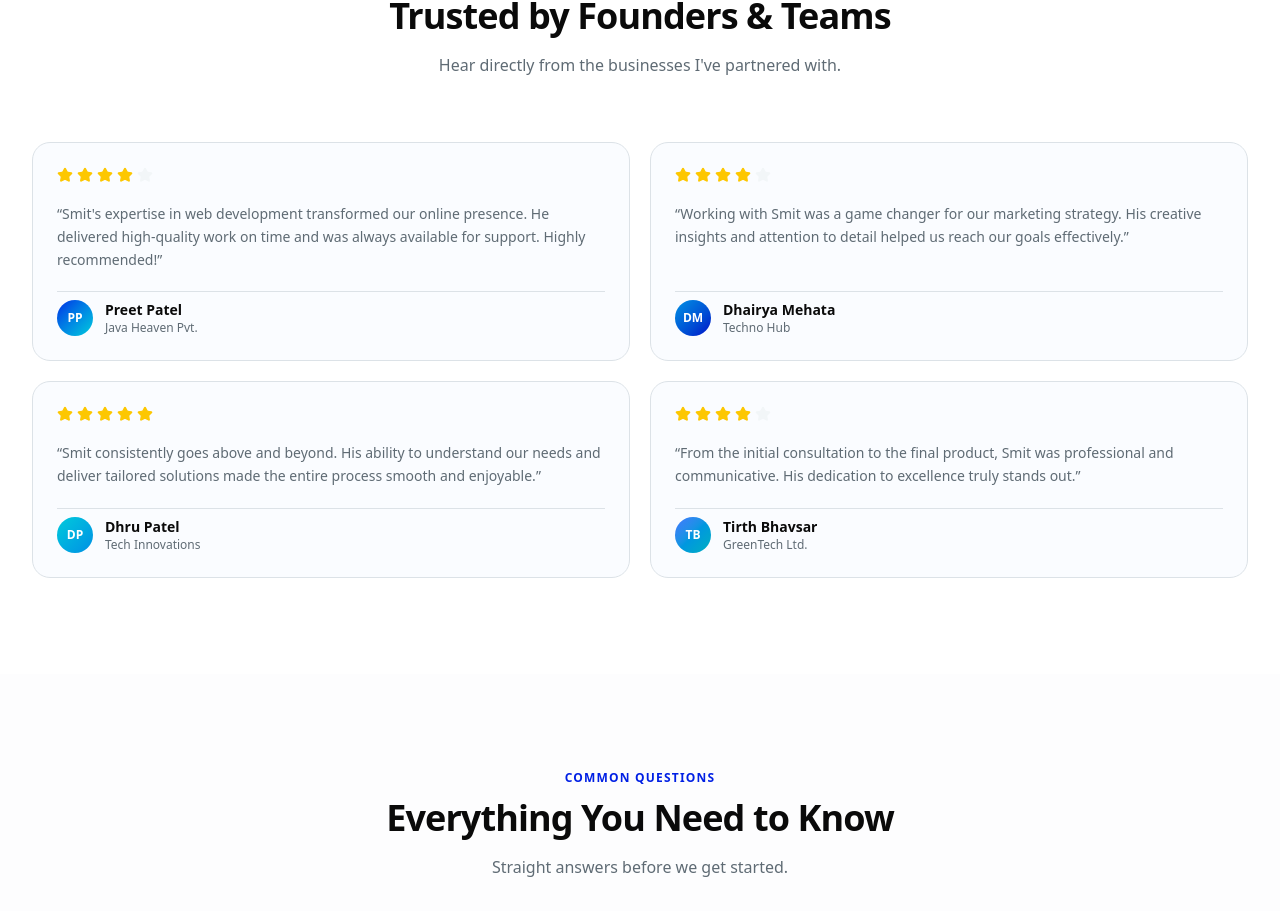
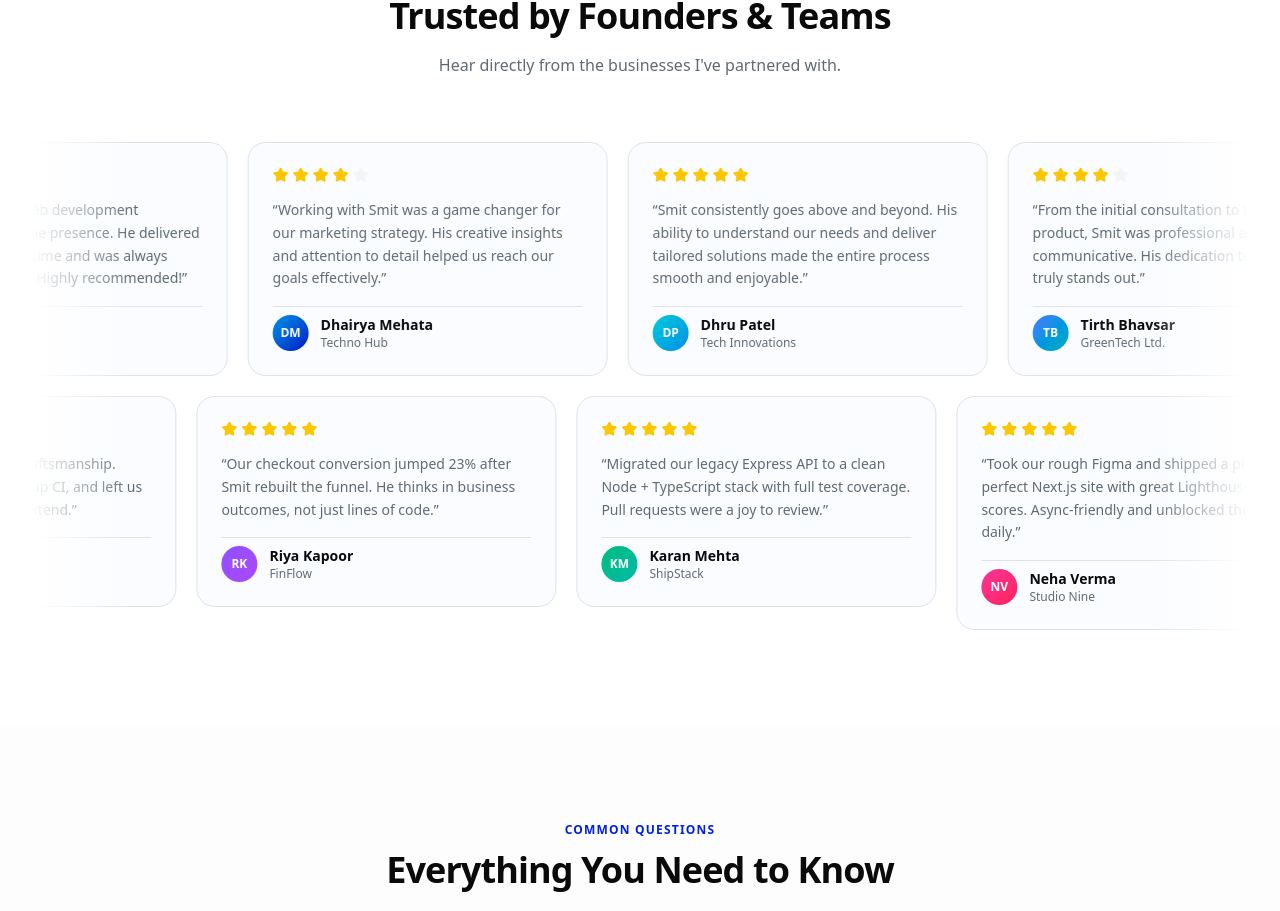
Before and after one commit to SmitParekh84/smitparekh-web, a Next.js app: page / in a window 1280 px wide. Shown: the part 4024-4935 px from the top of the page. Built offline with nearby package versions, Linux system fonts and the light colour scheme; no server answers; a web font is replaced by a local one.

Commit message:
feat(testimonials): add new testimonials with ratings and improve layout with TestimonialRow component

```diff
--- a/components/sections/Testimonials.tsx
+++ b/components/sections/Testimonials.tsx
@@ -1,11 +1,90 @@
 import { Star } from "lucide-react";
 import { cn } from "@/lib/utils";
 import { SectionHeader } from "@/components/ui/section-header";
-import { testimonials } from "@/data/testimonials";
+import { testimonials, type Testimonial } from "@/data/testimonials";
+
+function TestimonialCard({ t }: { t: Testimonial }) {
+  return (
+    <figure className="flex flex-col gap-4 rounded-2xl border border-border bg-card p-6 w-[300px] sm:w-[360px] shrink-0">
+      <div className="flex gap-1">
+        {Array.from({ length: 5 }).map((_, i) => (
+          <Star
+            key={i}
+            className={cn(
+              "w-4 h-4",
+              i < t.rating
+                ? "fill-yellow-400 text-yellow-400"
+                : "fill-muted text-muted"
+            )}
+          />
+        ))}
+      </div>
+
+      <blockquote className="flex-1 text-sm text-muted-foreground leading-relaxed line-clamp-5">
+        &ldquo;{t.quote}&rdquo;
+      </blockquote>
+
+      <figcaption className="flex items-center gap-3 pt-2 border-t border-border">
+        <div
+          className={cn(
+            "flex items-center justify-center w-9 h-9 rounded-full bg-gradient-to-br text-white text-xs font-bold shrink-0",
+            t.avatarColor
+          )}
+        >
+          {t.initials}
+        </div>
+        <div>
+          <p className="text-sm font-semibold">{t.name}</p>
+          <p className="text-xs text-muted-foreground">{t.company}</p>
+        </div>
+      </figcaption>
+    </figure>
+  );
+}
+
+function TestimonialRow({
+  items,
+  reverse = false,
+}: {
+  items: Testimonial[];
+  reverse?: boolean;
+}) {
+  return (
+    <div
+      className="flex w-max"
+      style={{
+        animation: `${reverse ? "marquee-reverse" : "marquee"} 80s linear infinite`,
+        willChange: "transform",
+      }}
+    >
+      <ul className="flex shrink-0 gap-4 sm:gap-5 pr-4 sm:pr-5 list-none m-0 p-0">
+        {items.map((t) => (
+          <li key={`a-${t.id}`}>
+            <TestimonialCard t={t} />
+          </li>
+        ))}
+      </ul>
+      <ul
+        aria-hidden="true"
+        className="flex shrink-0 gap-4 sm:gap-5 pr-4 sm:pr-5 list-none m-0 p-0"
+      >
+        {items.map((t) => (
+          <li key={`b-${t.id}`}>
+            <TestimonialCard t={t} />
+          </li>
+        ))}
+      </ul>
+    </div>
+  );
+}
 
 export default function Testimonials() {
+  const half = Math.ceil(testimonials.length / 2);
+  const row1 = testimonials.slice(0, half);
+  const row2 = testimonials.slice(half);
+
   return (
-    <section className="page-section">
+    <section className="page-section overflow-hidden">
       <div className="page-container">
         <SectionHeader
           label="Client Results"
@@ -13,46 +92,17 @@ export default function Testimonials() {
           description="Hear directly from the businesses I've partnered with."
         />
 
-        <div className="grid grid-cols-1 sm:grid-cols-2 gap-5">
-          {testimonials.map((testimonial) => (
-            <figure
-              key={testimonial.id}
-              className="flex flex-col gap-5 rounded-2xl border border-border bg-card p-6"
-            >
-              <div className="flex gap-1">
-                {Array.from({ length: 5 }).map((_, i) => (
-                  <Star
-                    key={i}
-                    className={cn(
-                      "w-4 h-4",
-                      i < testimonial.rating
-                        ? "fill-yellow-400 text-yellow-400"
-                        : "fill-muted text-muted"
-                    )}
-                  />
-                ))}
-              </div>
-
-              <blockquote className="flex-1 text-sm text-muted-foreground leading-relaxed">
-                &ldquo;{testimonial.quote}&rdquo;
-              </blockquote>
-
-              <figcaption className="flex items-center gap-3 pt-2 border-t border-border">
-                <div
-                  className={cn(
-                    "flex items-center justify-center w-9 h-9 rounded-full bg-gradient-to-br text-white text-xs font-bold shrink-0",
-                    testimonial.avatarColor
-                  )}
-                >
-                  {testimonial.initials}
-                </div>
-                <div>
-                  <p className="text-sm font-semibold">{testimonial.name}</p>
-                  <p className="text-xs text-muted-foreground">{testimonial.company}</p>
-                </div>
-              </figcaption>
-            </figure>
-          ))}
+        <div
+          className="flex flex-col gap-5 hover:[&>div>div]:[animation-play-state:paused]"
+          style={{
+            WebkitMaskImage:
+              "linear-gradient(to right, transparent, black 8%, black 92%, transparent)",
+            maskImage:
+              "linear-gradient(to right, transparent, black 8%, black 92%, transparent)",
+          }}
+        >
+          <TestimonialRow items={row1} />
+          <TestimonialRow items={row2} reverse />
         </div>
       </div>
     </section>
--- a/data/testimonials.ts
+++ b/data/testimonials.ts
@@ -49,4 +49,64 @@ export const testimonials: Testimonial[] = [
     initials: "TB",
     avatarColor: "from-blue-400 to-cyan-500",
   },
+  {
+    id: 5,
+    name: "Aarav Shah",
+    company: "Lumen Labs",
+    quote:
+      "Shipped a production-ready dashboard in two weeks - clean code, sensible architecture, and zero hand-holding. Felt like hiring a senior, not a freelancer.",
+    rating: 5,
+    initials: "AS",
+    avatarColor: "from-indigo-500 to-blue-600",
+  },
+  {
+    id: 6,
+    name: "Riya Kapoor",
+    company: "FinFlow",
+    quote:
+      "Our checkout conversion jumped 23% after Smit rebuilt the funnel. He thinks in business outcomes, not just lines of code.",
+    rating: 5,
+    initials: "RK",
+    avatarColor: "from-violet-500 to-purple-500",
+  },
+  {
+    id: 7,
+    name: "Karan Mehta",
+    company: "ShipStack",
+    quote:
+      "Migrated our legacy Express API to a clean Node + TypeScript stack with full test coverage. Pull requests were a joy to review.",
+    rating: 5,
+    initials: "KM",
+    avatarColor: "from-emerald-500 to-teal-500",
+  },
+  {
+    id: 8,
+    name: "Neha Verma",
+    company: "Studio Nine",
+    quote:
+      "Took our rough Figma and shipped a pixel-perfect Next.js site with great Lighthouse scores. Async-friendly and unblocked the team daily.",
+    rating: 5,
+    initials: "NV",
+    avatarColor: "from-pink-500 to-rose-500",
+  },
+  {
+    id: 9,
+    name: "Vihaan Gupta",
+    company: "NorthPeak",
+    quote:
+      "Smit owned the entire backend - schema, jobs, auth, deploy. Solid engineer who actually cares about edge cases and observability.",
+    rating: 5,
+    initials: "VG",
+    avatarColor: "from-amber-500 to-orange-500",
+  },
+  {
+    id: 10,
+    name: "Ishaan Roy",
+    company: "Bytewave",
+    quote:
+      "Rare combo of speed and craftsmanship. Documented everything, set up CI, and left us a codebase we can actually extend.",
+    rating: 5,
+    initials: "IR",
+    avatarColor: "from-fuchsia-500 to-pink-500",
+  },
 ];
```
